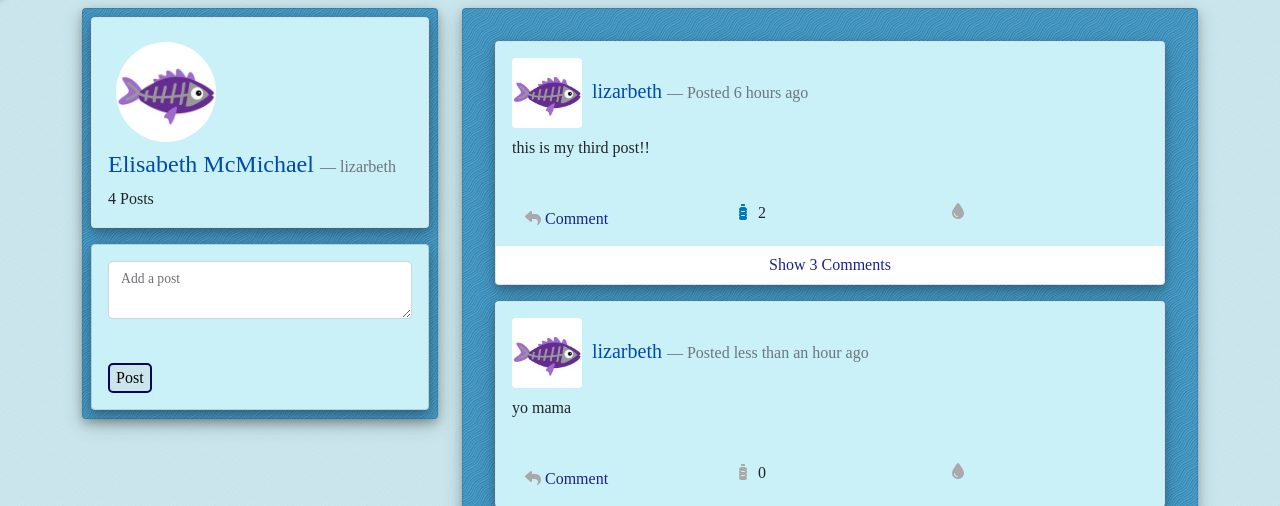
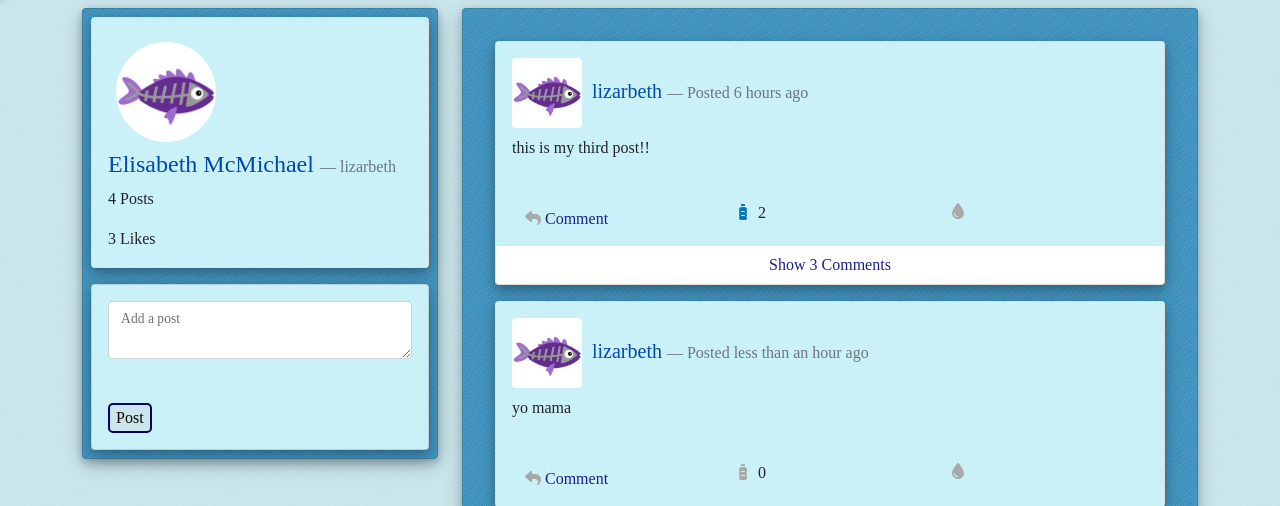
Before and after one commit to lizarbeth/p4, a PHP site: page /dashboard.php in a window 1280 px wide. Shown: the part 163-669 px from the top of the page. Run offline with PHP 8.4, Linux system fonts and the light colour scheme; a user stored in the database is signed in; data comes from the database, SQL or seed files in the repository; some libraries are stand-ins or nearby versions; some web fonts are replaced.

Commit message:
Update dashboard.php

```diff
--- a/dashboard.php
+++ b/dashboard.php
@@ -43,6 +43,8 @@ $commentDetails = $db->query("SELECT * FROM comments");
 $likedPosts = $db->query("SELECT p.postText,p.user,p.likeCount,p.commentCount,l.liker,u.firstName,u.lastName,u.pic, p.time, p.date, p.postID
                             FROM posts p JOIN likes l ON p.postID=l.postID
                             JOIN users u ON p.user=u.username WHERE liker = '$username'");
+$countLikedPosts = $db->query("SELECT COUNT(*) FROM likes WHERE liker='$username'");
+$countLikes = $countLikedPosts->fetch_column();
 
 // $likes = $db->query("SELECT likeCount FROM posts WHERE postID='21'");
 // $likeCount = $likes->fetch_column();
@@ -142,6 +144,7 @@ $likedPosts = $db->query("SELECT p.postText,p.user,p.likeCount,p.commentCount,l.
                         </a>
 
                         <p class="card-text"><?php if($countPosts == 1){ echo $countPosts . " Post"; } else echo $countPosts . " Posts"; ?></p>
+                        <p class="card-text"><?php echo $countLikes . " Likes"; ?></p>
                     </div>
                 </div>
 
```
